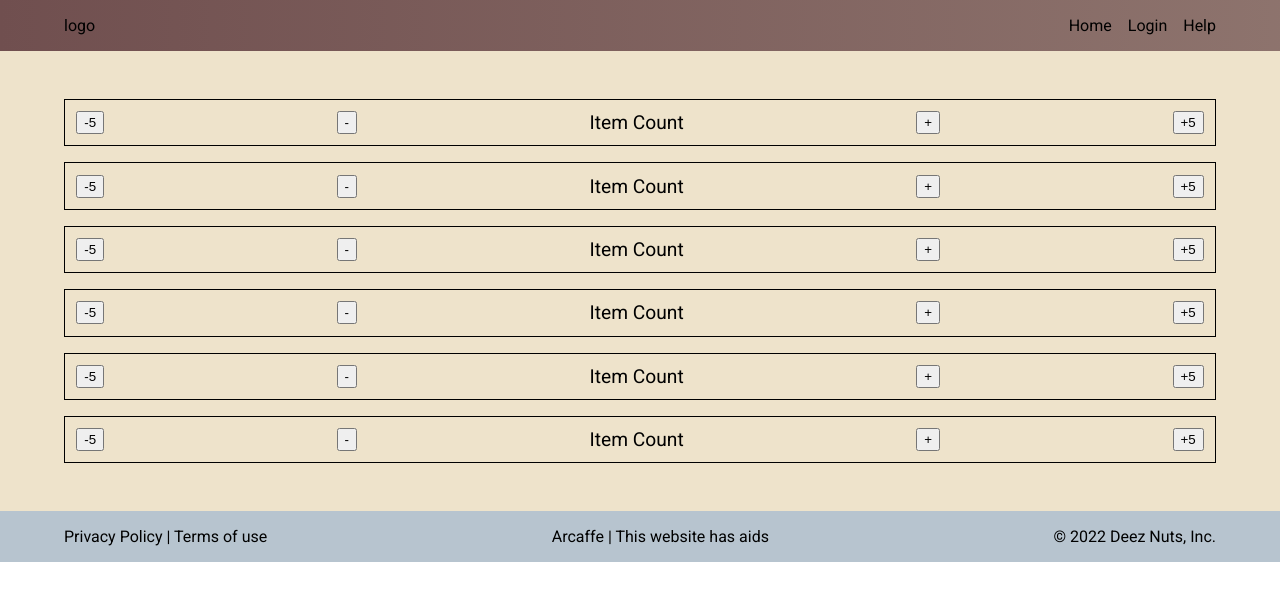
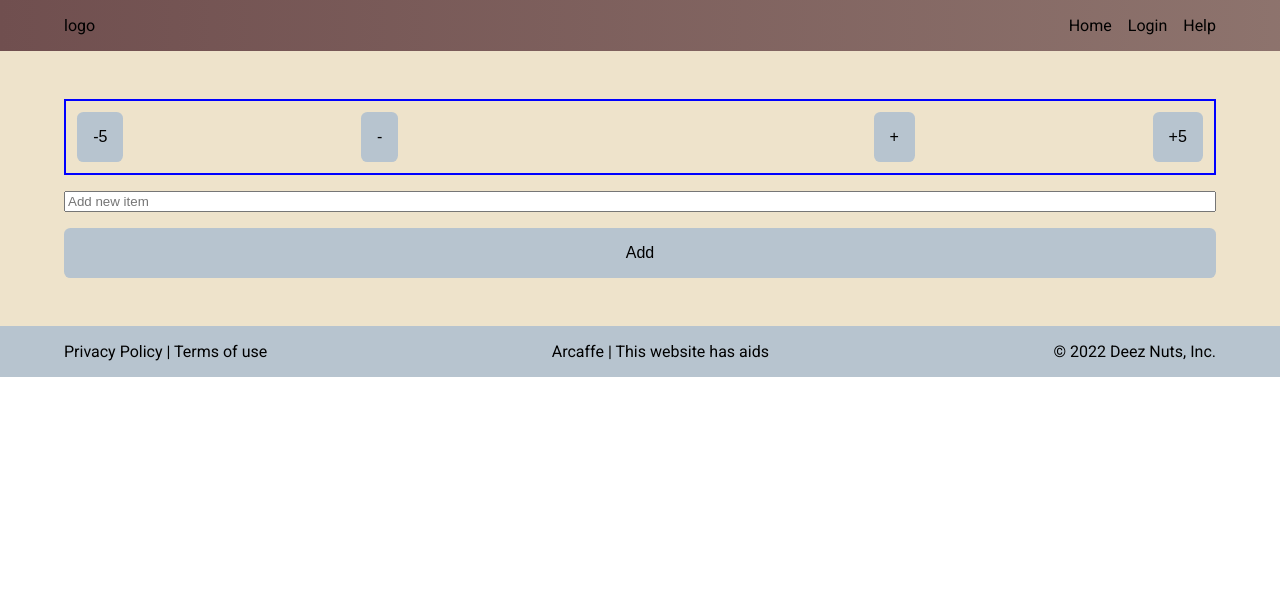
Before and after one commit to shaharkamay/arcaffe_stock_management, a React (Create React App) app in the folder frontend/: page / in a window 1280 px wide. Shown: the top 600 px of the page. Built offline with nearby package versions, Linux system fonts and the light colour scheme.

Commit message:
big breakthrough: list alter buttons, selecting multiple items

```diff
--- a/frontend/src/components/Button/Button.tsx
+++ b/frontend/src/components/Button/Button.tsx
@@ -1,9 +1,9 @@
 import React from 'react';
 import './button.css';
 
-const Button = (props): JSX.Element => {
+const Button = (props: {children: React.ReactNode, onClick: React.MouseEventHandler<HTMLElement>}): JSX.Element => {
     return (
-        <button onClick={props.onClick}>{props.children}</button>
+        <button className='default-btn' onClick={props.onClick}>{props.children}</button>
     );
 };
 
--- a/frontend/src/components/Button/button.css
+++ b/frontend/src/components/Button/button.css
@@ -0,0 +1,12 @@
+.default-btn {
+    padding: 1rem;
+    border: none;
+    border-radius: 0.4rem;
+    background-color: var(--clr-quinary);
+    font-size: 1rem;
+
+}
+
+.default-btn:hover{
+
+}
--- /dev/null
+++ b/frontend/src/components/List/AddItem.tsx
@@ -0,0 +1,22 @@
+import React, {useState} from 'react';
+import Button from '../Button/Button';
+const AddItem = (): JSX.Element => {
+    const [itemName, setItemName] = useState("");
+
+    const addItemToList = (e) => {
+        const stockList = (localStorage.getItem("stockList") ? JSON.parse(localStorage.getItem("stockList")) as [{[key]: number}] : [{}]) as [{[key]: number}];
+        const obj = {};
+        obj[itemName] = 1;
+        stockList.push(obj);
+        localStorage.setItem('stockList', JSON.stringify(stockList));
+    };
+
+    return (
+        <>
+            <input type='text' onChange={(e) => {setItemName(e.target.value);}} value={itemName} placeholder='Add new item' />
+            <Button onClick={addItemToList}>Add</Button>
+        </>
+    );
+};
+
+export default AddItem;
--- a/frontend/src/components/List/Item/Item.tsx
+++ b/frontend/src/components/List/Item/Item.tsx
@@ -1,17 +1,46 @@
 import React from 'react';
 import Button from '../../Button/Button';
 
-const Item = (): JSX.Element => {
+const Item = ({item, onItemClick, selectedItems, stockList, setStockList}: {item:  {[key]: number}, onItemClick: () => void, selectedItems: [{[key]: number}]}): JSX.Element => {
+    const itemName = Object.keys(item)[0];
+    const itemCount = item[itemName];
+
+    const alterItemCount = (amount) => {
+        const updatedStockList = stockList.map((i) => {
+            const itemObj = (Object.keys(i)[0] === Object.keys(item)[0]) ? item : -1;
+            console.log(itemObj);
+            if(!(itemObj === -1)) {
+                itemObj[Object.keys(itemObj)[0]] = itemObj[Object.keys(itemObj)[0]] + amount;
+            } else return i;
+            return itemObj;
+
+        });
+        setStockList(updatedStockList);
+        localStorage.setItem('stockList', JSON.stringify(updatedStockList));
+    };
+
     return (
-        <div className='list-item'>
-            <Button onClick={() => alert('U suck!')}>-5</Button>
-            <Button onClick={() => alert('U suck!')}>-</Button>
+        <div className='list-item' style={{border: (selectedItems.filter(i => Object.keys(i)[0] === Object.keys(item)[0]).length > 0) ? '2px solid black' : '2px solid blue'}} onClick={(e) => onItemClick(e, item)}>
+            <Button onClick={(e) => {
+                e.stopPropagation();
+                alterItemCount(-5);
+            }}>-5</Button>
+            <Button onClick={(e) => {
+                e.stopPropagation();
+                alterItemCount(-1);
+            }}>-</Button>
             <div>
-                <span>Item </span>
-                <span>Count</span>
+                <span>{itemName} </span>
+                <span>{itemCount}</span>
             </div>
-            <Button onClick={() => alert('U suck!')}>+</Button>
-            <Button onClick={() => alert('U suck!')}>+5</Button>
+            <Button onClick={(e) => {
+                e.stopPropagation();
+                alterItemCount(1);
+            }}>+</Button>
+            <Button onClick={(e) => {
+                e.stopPropagation();
+                alterItemCount(5);
+            }}>+5</Button>
         </div>
     );
 };
--- a/frontend/src/components/List/List.tsx
+++ b/frontend/src/components/List/List.tsx
@@ -1,13 +1,23 @@
-import React from 'react';
+import React, {useState} from 'react';
 import Item from './Item/Item';
+import AddItem from './AddItem';
 import './list.css';
 
 const List = () => {
+    const [stockList, setStockList] = useState((localStorage.getItem("stockList") ? JSON.parse(localStorage.getItem("stockList")) as [{[key]: number}] : [{}]) as [{[key]: number}]);
+
+    const [selectedItems, setSelectedItems] = useState([]);
+    const onItemClick = (e, item) => {
+        setSelectedItems((prev) => [...prev, item]);
+    };
+
     return (
         <div className='col list'>
             {
-                [1, 1, 1, 1, 1, 1].map((item, i) => (<Item key={i} />))
+                stockList.map((item, i) => (<Item key={i} stockList={stockList} setStockList={setStockList} item={item} onItemClick={onItemClick} selectedItems={selectedItems} />))
             }
+            <AddItem />
+
         </div>
     );
 };
```
